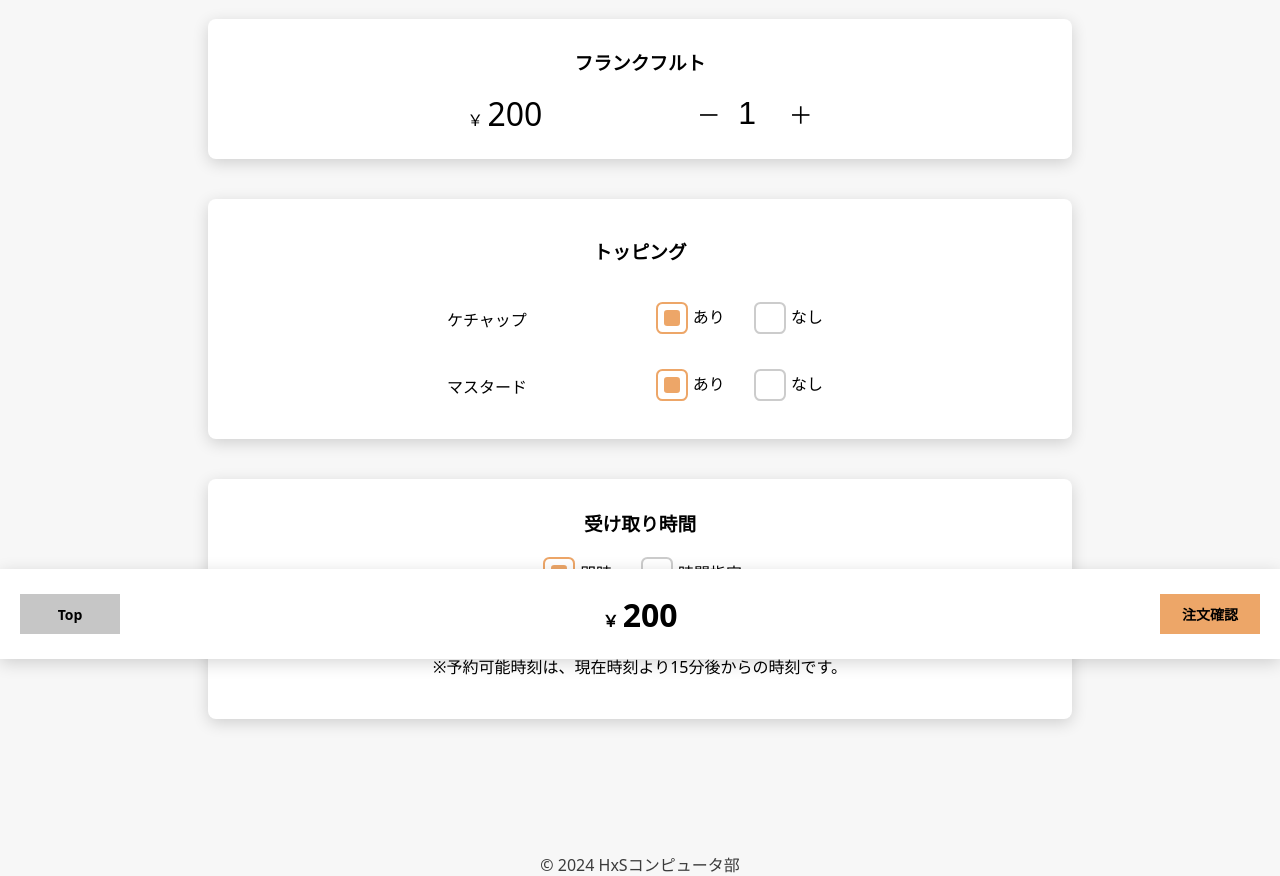
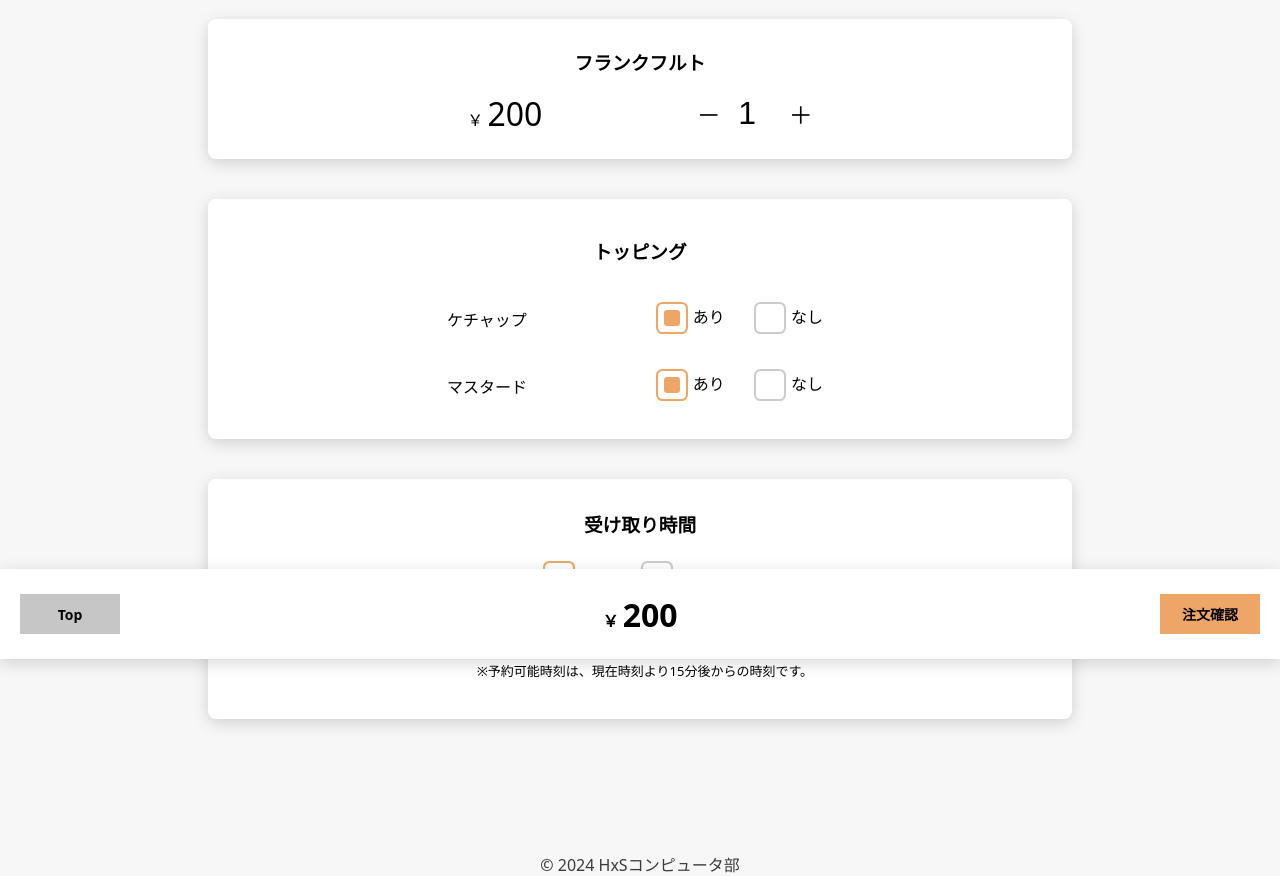
Before and after one commit to oithxs/mobile-order-2024, a Flask app: page /order in a window 1280 px wide. Shown: the part 141-1017 px from the top of the page. Run offline with Flask 3, Linux system fonts and the light colour scheme.

Commit message:
注意書きを少し小さくなるよう調整

```diff
--- a/Flask/static/css/user/order.css
+++ b/Flask/static/css/user/order.css
@@ -180,6 +180,12 @@ input[type="radio"]:checked::before {
     box-shadow: 0 4px 16px rgba(0 0 0 / 16%);
 }
 
+.noticeForReserve{
+    margin-left: 10px;
+    font-size: small;
+    /* background-color: #000000; */
+}
+
 .footerMenu{
     position: fixed;
     bottom: 0;
--- a/Flask/templates/user/order.html
+++ b/Flask/templates/user/order.html
@@ -78,7 +78,7 @@
                         <!-- <label for="reservationTime"></label> -->
                         <input type="hidden" id="reservationTime0" name="reservationTime" value="none">
                         <input type="time" id="reservationTime1" name="reservationTime" value="" disabled="disabled" required>
-                        <p>
+                        <p class="noticeForReserve">
                             ※予約可能時刻は、現在時刻より15分後からの時刻です。
                         </p>
                         <!-- </div> -->
```
